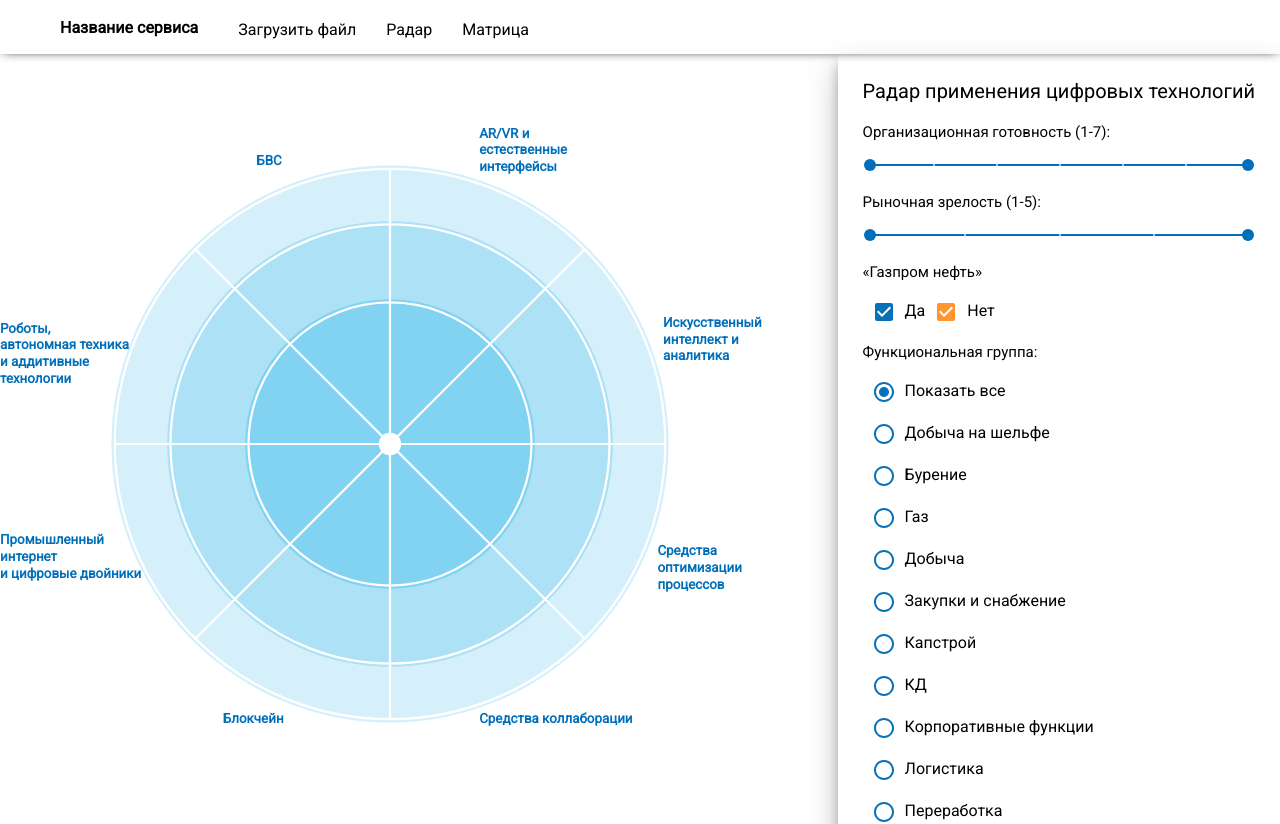
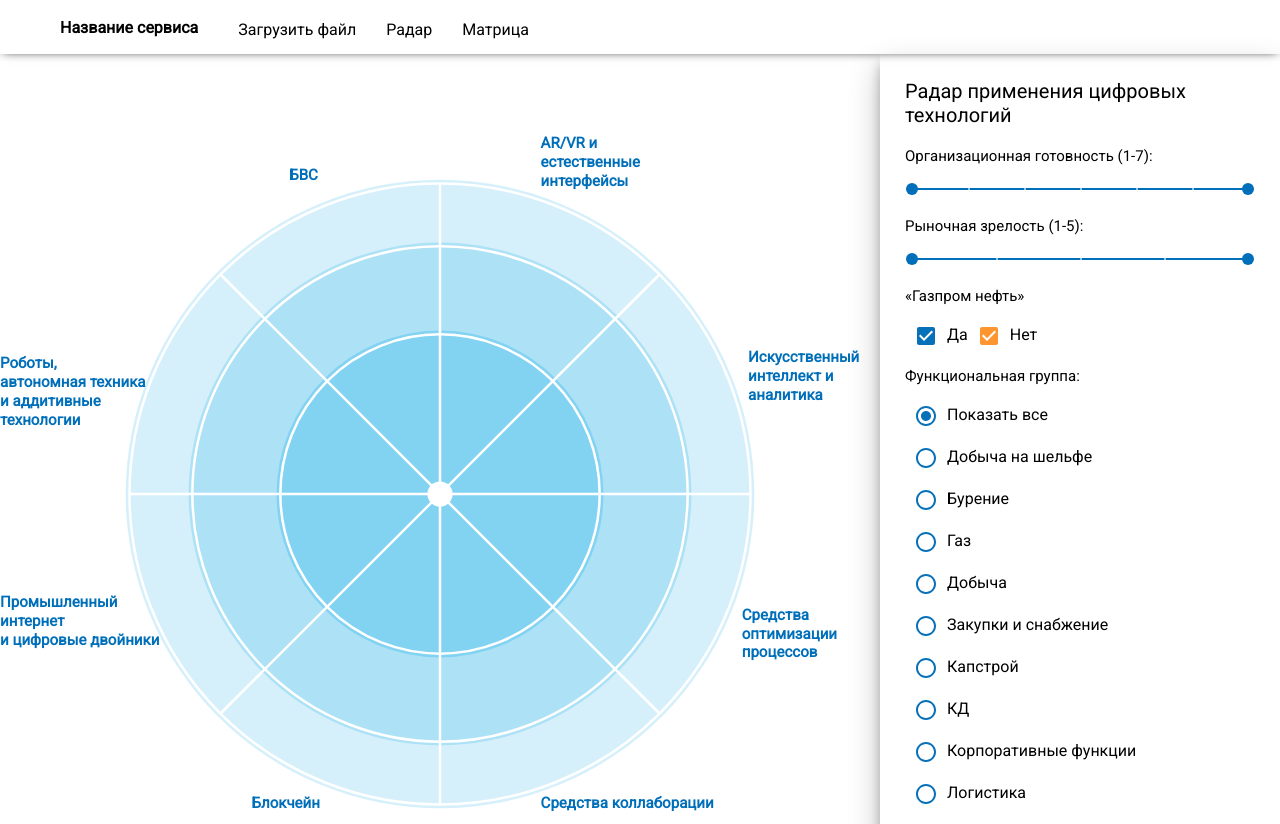
Before and after one commit to sovetkin-am/Radar, a React (Create React App) app: page /radar in a window 1280 px wide. Shown: the top 824 px of the page. Built offline with nearby package versions, Linux system fonts and the light colour scheme.

Commit message:
правка стилей

```diff
--- a/src/components/App/App.jsx
+++ b/src/components/App/App.jsx
@@ -8,6 +8,7 @@ import AppMenu from '../AppMenu/AppMenu';
 import './App.scss';
 import { useDispatch } from 'react-redux';
 import RadarPage from '../RadarPage/RadarPage';
+import MatrixPage from '../MatrixPage/MatrixPage';
 
 const App = () => {
   const dispatch = useDispatch();
@@ -25,8 +26,8 @@ const App = () => {
           <Route exact path={'/radar'}>
             <RadarPage />
           </Route>
-          <Route exact path={'/upload'}>
-            <Converter/>
+          <Route exact path={'/matrix'}>
+            <MatrixPage />
           </Route>
           <Route>
             <h1>Page not found</h1>
--- /dev/null
+++ b/src/components/Matrix/Matrix.jsx
@@ -0,0 +1,7 @@
+import React from 'react';
+
+const Matrix = () => {
+  return <h1>Matrix</h1>
+};
+
+export default Matrix;
--- /dev/null
+++ b/src/components/MatrixPage/MatrixPage.jsx
@@ -0,0 +1,21 @@
+import React from 'react';
+import Page from '../Page/Page';
+import Matrix from '../Matrix/Matrix';
+
+const MatrixPage = () => {
+  const getChart = () => {
+    return <Matrix/>;
+  };
+
+  const getMenu = () => {
+    return (
+      <>
+
+      </>
+    )
+  };
+
+  return <Page chart={getChart} menu={getMenu} />
+};
+
+export default MatrixPage;
--- a/src/components/Page/Page.scss
+++ b/src/components/Page/Page.scss
@@ -1,9 +1,11 @@
 .page {
   display: grid;
-  grid-template-columns: auto 500px;
-  justify-items: center;
+  grid-template-columns: auto 400px;
+  grud-template-rows: auto;
+  min-height: 100vh;
 
   &__chart {
+    justify-self: center;
     grid-column: 1 / 2;
     width: 100%;
     max-width: 1000px;
@@ -13,6 +15,5 @@
     grid-column: 2 / 3;
     padding: 25px;
     box-shadow: 0 14px 28px rgba(0,0,0,0.25), 0 10px 10px rgba(0,0,0,0.22);
-    margin-left: auto;
   }
 }
```
